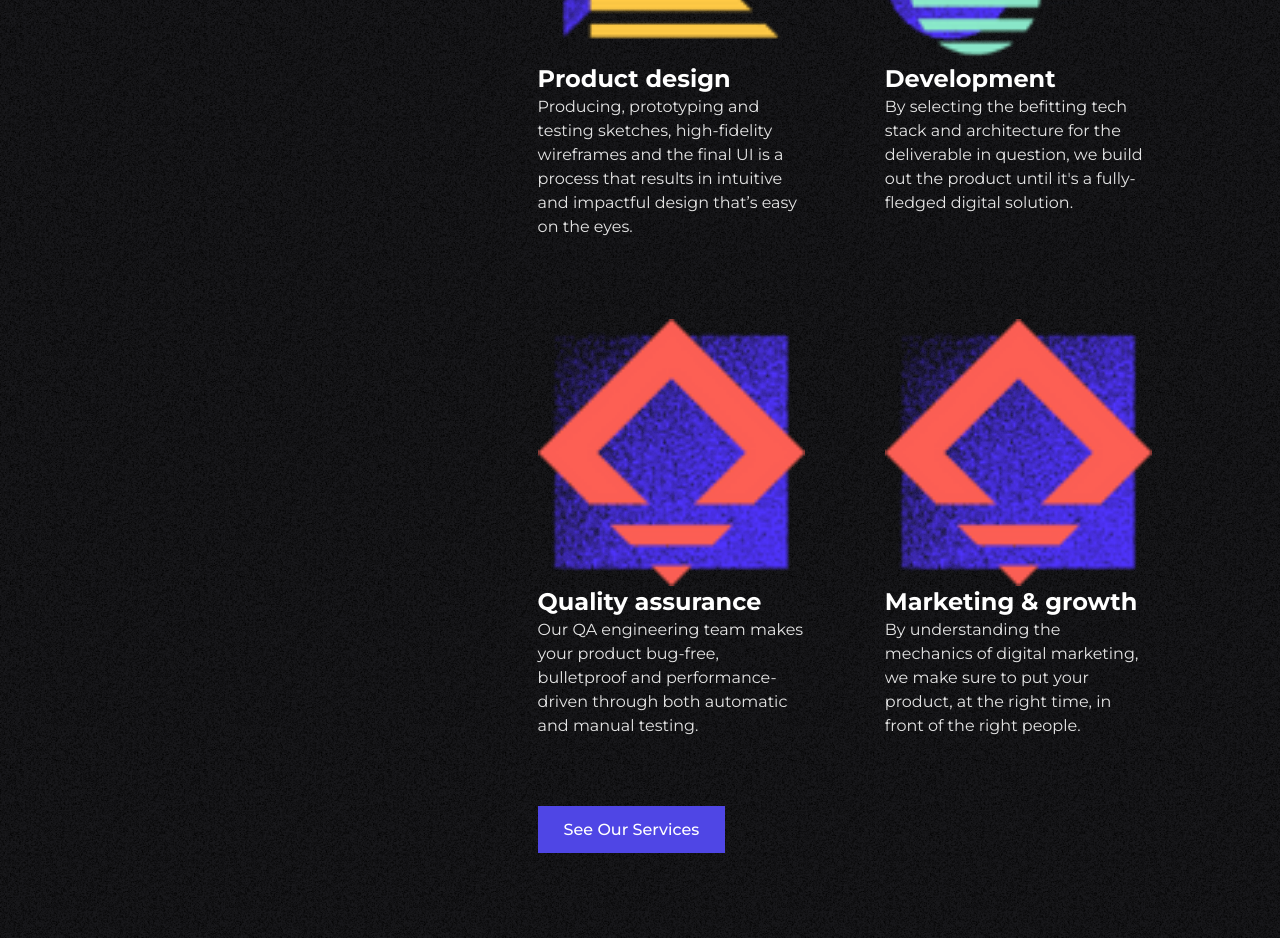
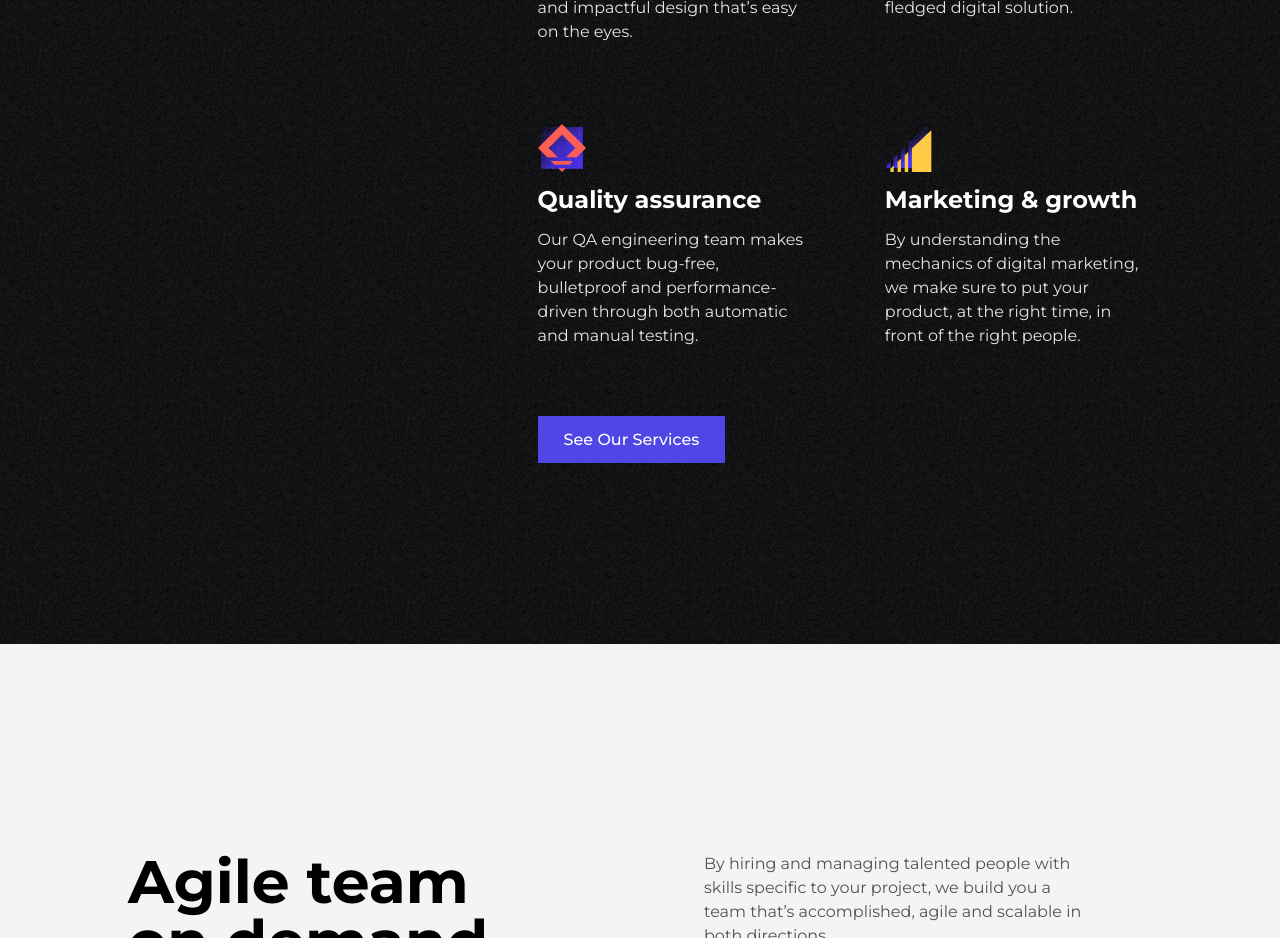
Before and after one commit to MugaboDenys/cinnamon, a Next.js app: page / in a window 1280 px wide. Shown: the part 3580-4518 px from the top of the page. Built offline with nearby package versions, Linux system fonts and the light colour scheme.

Commit message:
fixed images on Our Services

```diff
--- a/components/Ourservices.js
+++ b/components/Ourservices.js
@@ -35,7 +35,7 @@ const Ourservices = () => {
             }
           />
           <Servicecard
-            image={image4}
+            image={image5}
             title={"Marketing & growth"}
             paragraph={
               "By understanding the mechanics of digital marketing, we make sure to put your product, at the right time, in front of the right people."
--- a/components/Servicescard.js
+++ b/components/Servicescard.js
@@ -3,8 +3,8 @@ import Image from "next/image";
 
 const Servicecard = ({image, title, paragraph}) => {
   return (
-    <div className="text-white space-y-5 md:space-y-0">
-      <Image src={image} alt="cardIcon" className="w-12 md:w-full"/>
+    <div className="text-white space-y-5 md:space-y-3">
+      <Image src={image} alt="cardIcon" className="w-12 md:w-12"/>
       <h2 className="md:text-2xl text-xl font-bold">{title}</h2>
       <p className="text-neutral-200 ">
         {paragraph}
```
